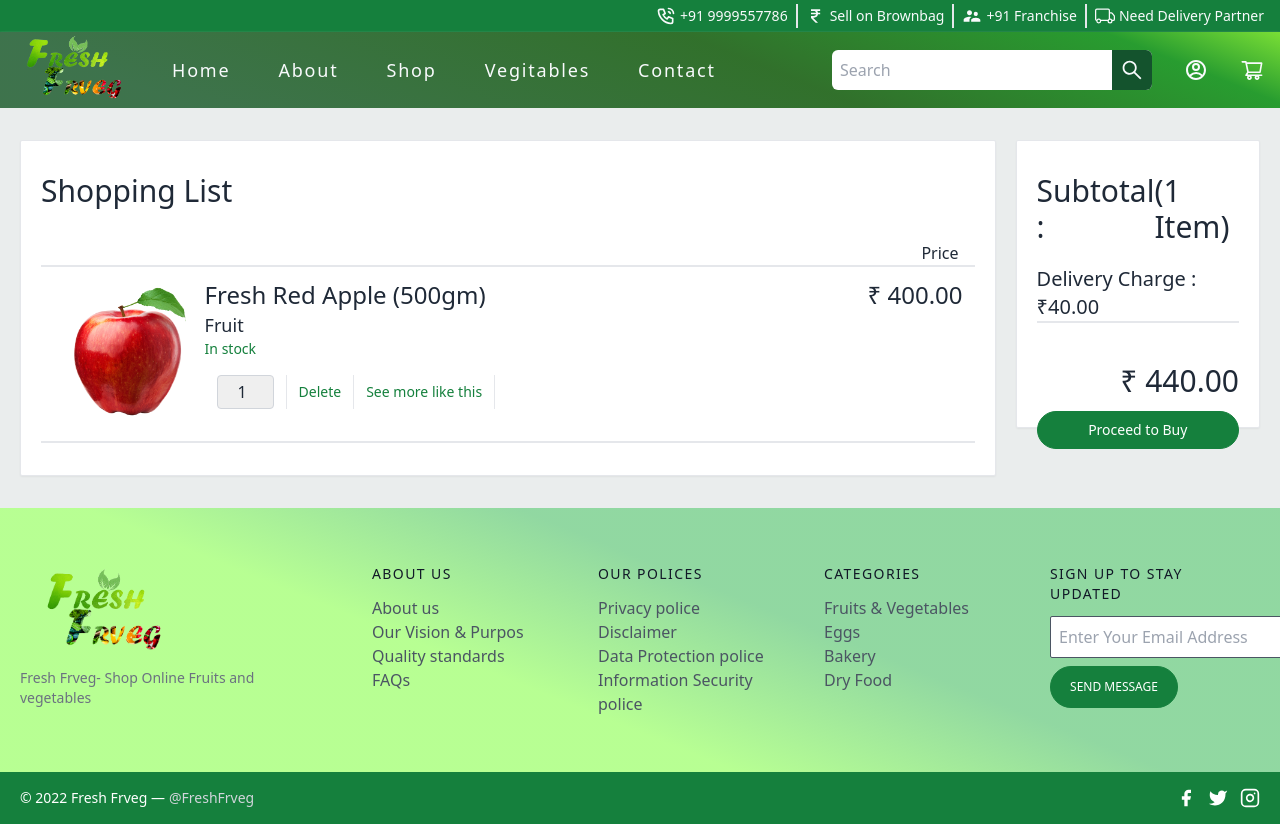
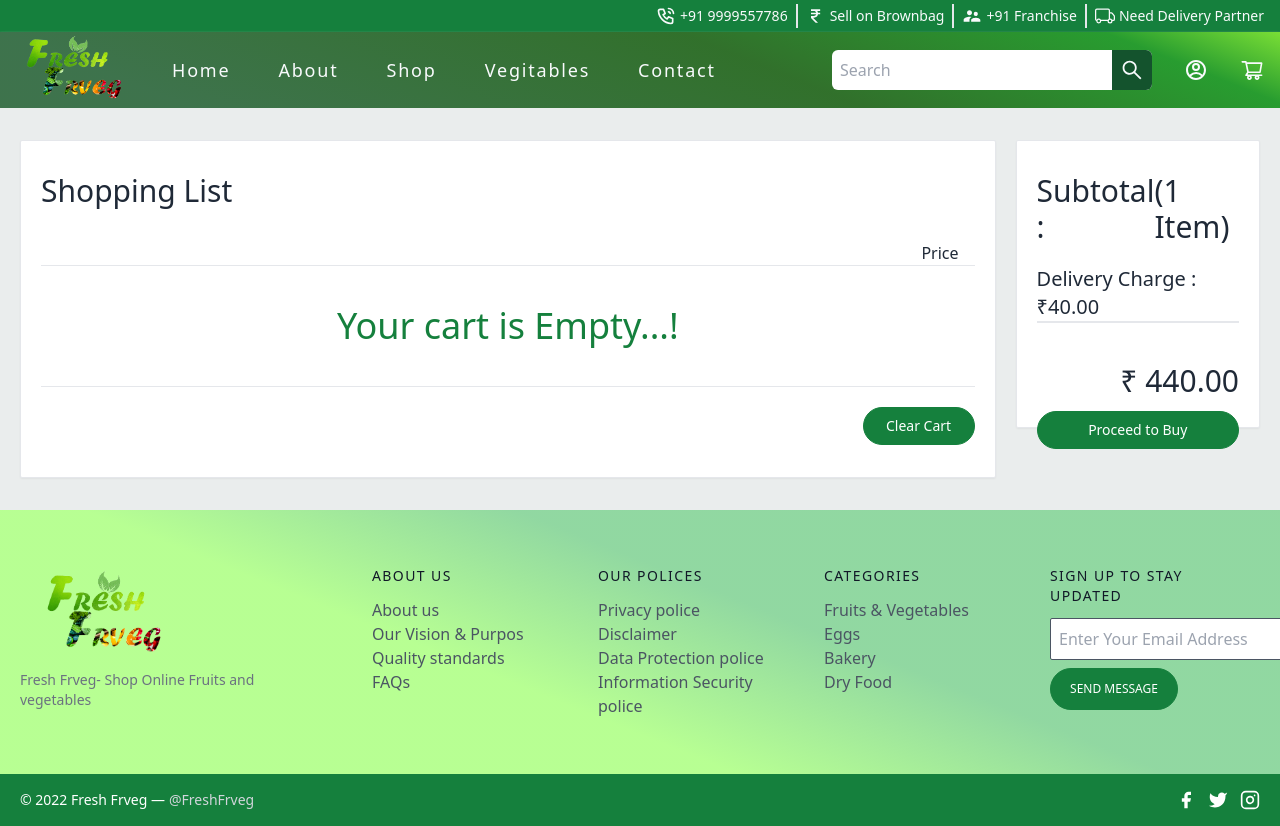
Before and after one commit to adityasingh7402/online_shop, a Next.js app: page /checkout in a window 1280 px wide. Built offline with nearby package versions, Linux system fonts and the light colour scheme.

Commit message:
after put function to add and remove cart

```diff
--- a/pages/_app.js
+++ b/pages/_app.js
@@ -2,11 +2,62 @@
 import Navbar from './componenat/Navbar'
 import Footer from './componenat/Footer'
 import Header from './componenat/Header'
+import { useState, useEffect } from 'react'
 
 function MyApp({ Component, pageProps }) {
+  const [cart, setCart] = useState({})
+  const [subTotal, setSubTotal] = useState(0)
+  useEffect(() => {
+    console.log("hey bro")
+    try {
+      if(localStorage.getItem("cart")){
+        setCart(JSON.parse(localStorage.getItem("cart")))
+      }
+    } catch (error) {
+      console.error(error);
+      localStorage.clear()
+    }
+  }, [])
+
+
+  const saveCart = (myCart)=>{
+    localStorage.setItem("cart", JSON.stringify(myCart))
+    let subt = 0;
+    let keys = Object.keys(myCart);
+    for(let i=0; i<keys.length;i++){
+      subt += myCart[keys[i]].price * myCart[keys[i]].qty;
+    }
+    setSubTotal(subt)
+  }
+  const addToCart = (itemCode, qty, price, name, variant, image)=>{
+    let newCart = cart;
+    if(itemCode in cart){
+      newCart[itemCode].qty = cart[itemCode].qty + qty
+    }
+    else{
+      newCart[itemCode] = {qty: 1, price, name, variant, image}
+    }
+    setCart(newCart)
+    saveCart(newCart)
+  }
+  const clearCart = ()=>{
+    setCart({})
+    saveCart({})
+  }
+  const removeFromCart = (itemCode, qty, price, name, variant, image)=>{
+    let newCart = cart;
+    if(itemCode in cart){
+      newCart[itemCode].qty = cart[itemCode].qty - qty
+    }
+    if(newCart[itemCode]["qty"]<=0){
+      delete newCart[itemCode]
+    }
+    setCart(newCart)
+    saveCart(newCart)
+  }
   return<>
-  <Header />
-  <Component {...pageProps} />
+  <Header cart={cart} addToCart={addToCart} removeFromCart={removeFromCart} clearCart={clearCart} subTotal={subTotal}  />
+  <Component cart={cart} addToCart={addToCart} removeFromCart={removeFromCart} clearCart={clearCart} subTotal={subTotal}  {...pageProps} />
   <Footer />
 </>}
 
--- a/pages/checkout.js
+++ b/pages/checkout.js
@@ -1,8 +1,9 @@
 import React from 'react'
 import Image from 'next/image'
-import { RiArrowDownSLine } from "react-icons/ri";
+import { AiOutlinePlusCircle } from "react-icons/ai";
+import { AiOutlineMinusCircle } from "react-icons/ai";
 
-const checkout = () => {
+const checkout = ({ cart, addToCart, removeFromCart, clearCart, subTotal }) => {
   return (<>
     <div className='catoBack flex'>
       <div className="checkout-title my-8 mx-5 w-full flex flex-row">
@@ -10,31 +11,22 @@
           <p>Shopping List</p>
           <div className="products flex flex-col w-full text-sm mt-8">
             <div className="price-text flex justify-end px-4 text-base">Price</div>
-            <div className="product flex flex-row w-full border-t-2 border-b-2 border-gray-200 p-3">
+            {
+              Object.keys(cart).length==0 &&  <div className='flex justify-center text-4xl text-green-700 py-10 items-center border-t border-b border-gray-200'>Your cart is Empty...!</div>
+            }
+            {Object.keys(cart).map((k)=>{return <div key={k} className="product flex flex-row w-full border-t-2 border-b-2 border-gray-200 p-3">
               <div className="product-image w-1/6 flex justify-center">
-                <Image alt="ecommerce" className="block" src="/apple.png" width={150} height={150} />
+                <Image alt="ecommerce" className="block" src={cart[k].image} width={150} height={150} />
               </div>
               <div className="product-text w-2/3 flex justify-start flex-col">
-                <h1 className='text-2xl font-medium'>Fresh Red Apple (500gm)</h1>
-                <p className='text-lg'>Fruit</p>
+                <h1 className='text-2xl font-medium'>{cart[k].name}</h1>
+                <p className='text-lg'>{cart[k].variant}</p>
                 <p className='text-sm text-green-700 font-medium'>In stock</p>
                 <div className="impTool mt-4 flex flex-row">
-                  <div className="qytselet relative flex border-r border-gray-200 px-3">
-                    <select className="rounded border appearance-none cursor-pointer hover:bg-gray-100 border-gray-300 py-1 focus:outline-none focus:ring-2 focus:ring-indigo-200 focus:border-greenbg-green-700 text-base pl-5 pr-4">
-                      <option>1</option>
-                      <option>2</option>
-                      <option>3</option>
-                      <option>4</option>
-                      <option>5</option>
-                      <option>6</option>
-                      <option>7</option>
-                      <option>8</option>
-                      <option>9</option>
-                      <option>10</option>
-                    </select>
-                    {/* <div className="downArrow absolute top-3 -mt-px text-gray-500 left-7 text-2xl">
-                      <RiArrowDownSLine />
-                    </div> */}
+                  <div className="qytselet relative flex border-r border-gray-200 px-3 items-center">
+                    <AiOutlineMinusCircle onClick={()=>{removeFromCart(k, 1, cart[k].price, cart[k].name, cart[k].variant, cart[k].image)}} className='text-3xl font-normal cursor-pointer mr-2' />
+                    <div className="qyantity w-11 rounded-sm text-center text-base h-7 border border-gray-600">{cart[k].qty}</div>
+                    <AiOutlinePlusCircle onClick={()=>{addToCart(k, 1, cart[k].price, cart[k].name, cart[k].variant, cart[k].image)}} className='text-3xl font-normal cursor-pointer ml-2' />
                   </div>
                   <div className="qytselet relative flex border-r border-gray-200 text-green-700 cursor-pointer hover:bg-gray-100 font-medium px-3 items-center">
                     <p>Delete</p>
@@ -45,8 +37,11 @@
                 </div>
               </div>
               <div className="product-price w-1/6 flex justify-end">
-                <span className='text-2xl'>₹ 400.00</span>
+                <span className='text-2xl'>{cart[k].price}</span>
               </div>
+            </div>})}
+            <div className='flex justify-end'>
+              <button onClick={clearCart} className="flex text-white font-medium text-sm rounded-full bg-green-700 justify-center w-28 mt-5  py-2 hover:text-gray-800 hover:bg-white border transition-all border-green-700"><p>Clear Cart</p></button>
             </div>
           </div>
         </div>
@@ -55,7 +50,6 @@
           <div className="subtotal text-xl text-gray-800 flex justify-end pt-3  border-b-2 border-gray-200">Delivery Charge : ₹40.00</div>
           <div className="subtotal text-3xl text-gray-800 flex justify-end pt-10">₹ 440.00</div>
           <div className="subtotal text-3xl text-gray-800 flex justify-end pt-3"><button className="flex text-white font-medium text-sm rounded-full bg-green-700 w-full justify-center  py-2 hover:text-gray-800 hover:bg-white border transition-all border-green-700"><p>Proceed to Buy</p></button></div>
-
         </div>
       </div>
     </div>
```
Also changed, not shown: pages/products/[slug].js (+11 -11 lines).
